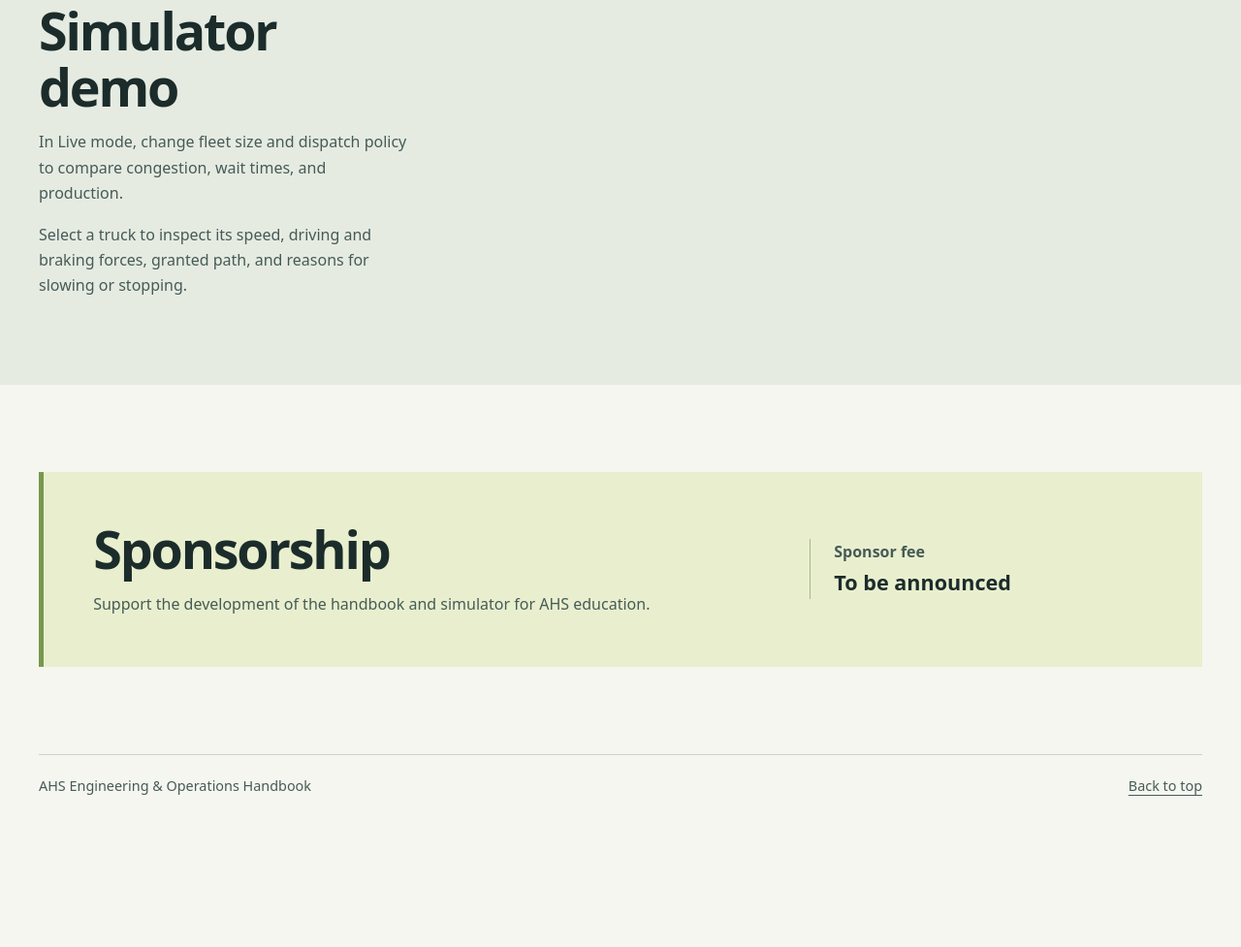
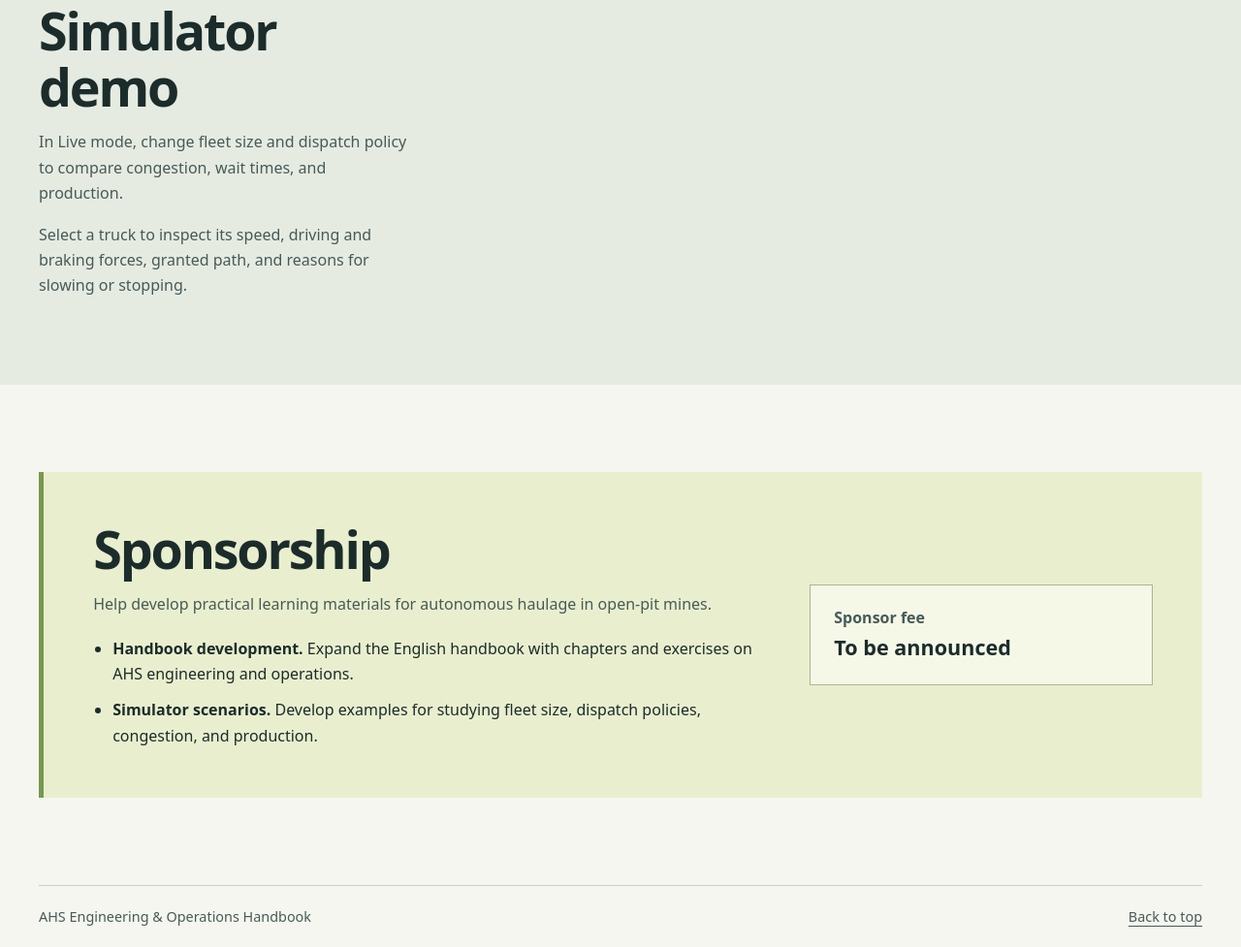
Before and after one commit to Thomas-21/ahs_engineering_handbook, a plain HTML site: page index.html in a window 1280 px wide. Shown: the part 1473-2450 px from the top of the page at 97% size. Before the commit the page ends 2315 px from the top, so only its background shows below. Drawn offline with Linux system fonts and the light colour scheme.

Commit message:
Expand the project sponsorship section

```diff
--- a/assets/site.css
+++ b/assets/site.css
@@ -103,11 +103,16 @@ video { width: 100%; height: auto; background: #0e1716; }
   background: #e9efce;
   align-items: center;
 }
-.sponsor-fee { border-left: 1px solid #a8b78f; padding-left: 1.5rem; }
+.sponsor-priorities { margin: 1.2rem 0 0; padding-left: 1.25rem; }
+.sponsor-priorities li + li { margin-top: .65rem; }
+.sponsor-details {
+  padding: 1.25rem 1.5rem;
+  border: 1px solid #a8b78f;
+  background: #f5f7e7;
+}
 .sponsor-fee dt { color: var(--muted); font-weight: 650; }
 .sponsor-fee dd { font-size: 1.35rem; font-weight: 750; }
 .site-footer { justify-content: space-between; border-top: 1px solid var(--line); padding-block: 1.25rem; color: var(--muted); font-size: .9rem; }
 @media (max-width: 49rem) {
   .hero-grid, .section-intro, .project-grid, .demo-grid, .sponsor-panel { grid-template-columns: 1fr; }
-  .sponsor-fee { border-left: 0; border-top: 1px solid #a8b78f; padding: 1rem 0 0; }
 }
--- a/index.html
+++ b/index.html
@@ -75,14 +75,20 @@
 
     <section class="wrap section" id="sponsorship" aria-labelledby="sponsor-heading">
       <div class="sponsor-panel">
-        <div>
+        <div class="sponsor-copy">
           <h2 id="sponsor-heading">Sponsorship</h2>
-          <p>Support the development of the handbook and simulator for AHS education.</p>
+          <p>Help develop practical learning materials for autonomous haulage in open-pit mines.</p>
+          <ul class="sponsor-priorities">
+            <li><strong>Handbook development.</strong> Expand the English handbook with chapters and exercises on AHS engineering and operations.</li>
+            <li><strong>Simulator scenarios.</strong> Develop examples for studying fleet size, dispatch policies, congestion, and production.</li>
+          </ul>
         </div>
-        <dl class="sponsor-fee">
-          <dt>Sponsor fee</dt>
-          <dd>To be announced</dd>
-        </dl>
+        <div class="sponsor-details">
+          <dl class="sponsor-fee">
+            <dt>Sponsor fee</dt>
+            <dd>To be announced</dd>
+          </dl>
+        </div>
       </div>
     </section>
   </main>
```
